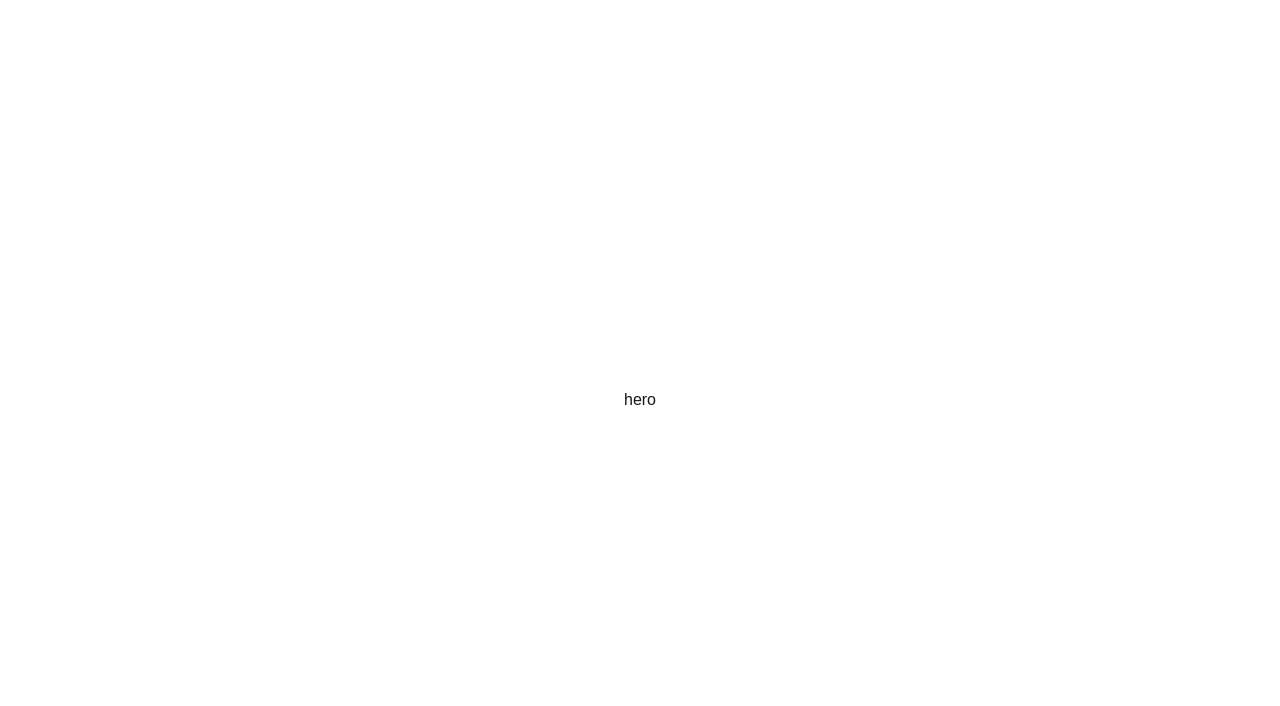
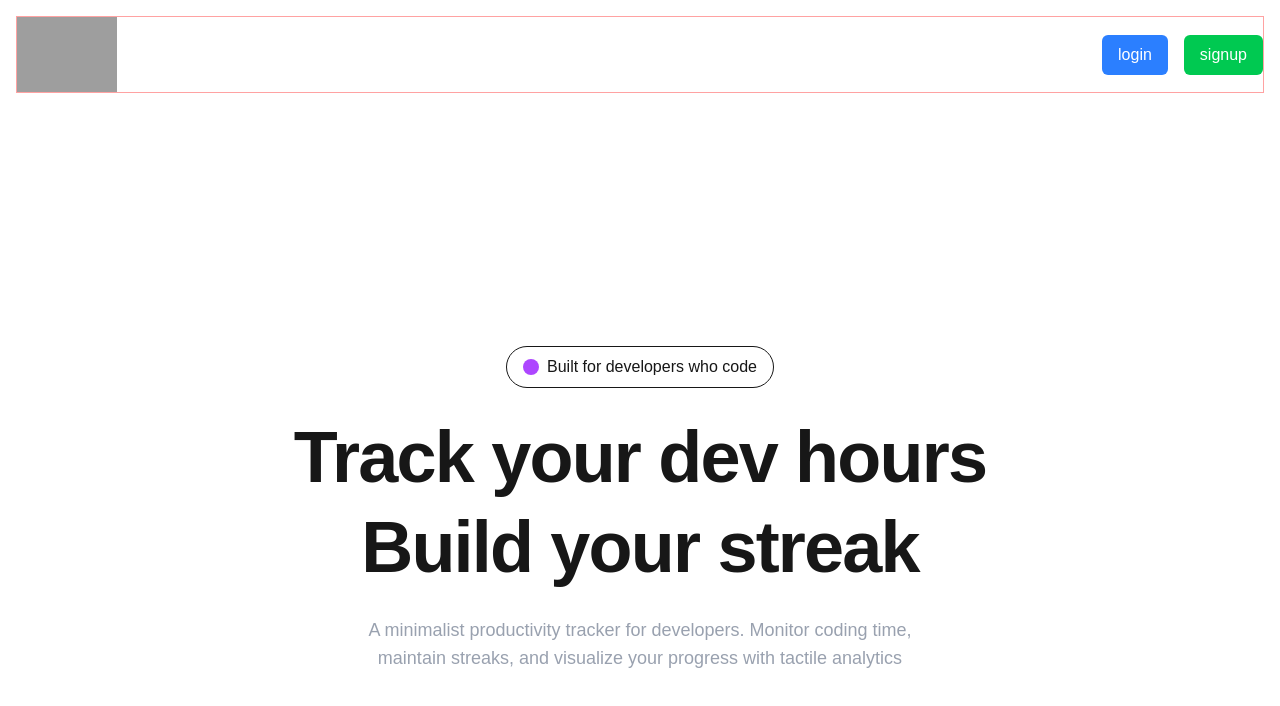
Before and after one commit to abhaymauryadev/devtrack, a Next.js app: page / in a window 1280 px wide. Shown: the top 706 px of the page. Built offline with nearby package versions, Linux system fonts and the light colour scheme; grey boxes are pictures that could not be loaded.

Commit message:
feat: Landing page updated, added navbar

```diff
--- a/app/page.tsx
+++ b/app/page.tsx
@@ -1,10 +1,10 @@
 import Hero from "@/sections/Hero";
+import Navabar from "@/components/Navabar";
 export default function Home() {
   return (
     <div className="">
-     <Hero />
-
-
+      <Navabar />
+      <Hero />
 
       {/* <div className="flex gap-4">
         <Link
--- /dev/null
+++ b/components/Navabar.tsx
@@ -0,0 +1,27 @@
+import Link from "next/link";
+import Image from "next/image";
+import React from "react";
+
+export default function Navabar() {
+  return (
+    <nav className="flex items-center justify-between  p-4 text-white top-0 sticky">
+      <div className="flex items-center justify-between w-full border border-red-300 ">
+        <div>
+          <Link href="/">
+            <Image src="/logo.svg" alt="DevTrack" width={100} height={100} />
+          </Link>
+        </div>
+
+        <div className="flex items-center gap-4">
+          <button className="bg-blue-500 text-white px-4 py-2 rounded-md">
+            {" "}
+            login
+          </button>
+          <button className="bg-green-500 text-white px-4 py-2 rounded-md">
+            signup
+          </button>
+        </div>
+      </div>
+    </nav>
+  );
+}
--- a/sections/Hero.tsx
+++ b/sections/Hero.tsx
@@ -1,11 +1,25 @@
-
-
 export default function Hero() {
   return (
-   <section className="flex items-center justify-center h-screen">
-    <div>
-    hero
-    </div>
-   </section>
-  )
+   <section className="flex items-center justify-center min-h-screen px-4">
+  <div className="flex flex-col justify-center items-center text-center max-w-4xl">
+
+    <span className="border rounded-full px-4 py-2 text-sm sm:text-base flex items-center gap-2">
+      <span className="bg-purple-500 rounded-full w-3 h-3 sm:w-4 sm:h-4"></span>
+      Built for developers who code
+    </span>
+
+    <h1 className=" mt-6 font-bold tracking-tight text-3xl sm:text-5xl md:text-6xl lg:text-7xl leading-tight">
+      Track your dev hours <br className="hidden sm:block" />
+      Build your streak
+    </h1>
+
+    <p className=" text-gray-400 mt-6 text-sm sm:text-lg md:text-xlleading-relaxed">
+      A minimalist productivity tracker for developers. Monitor coding time,
+      <br className="hidden sm:block" /> maintain streaks, and visualize your progress
+      with tactile analytics
+    </p>
+
+  </div>
+</section>
+  );
 }
```
